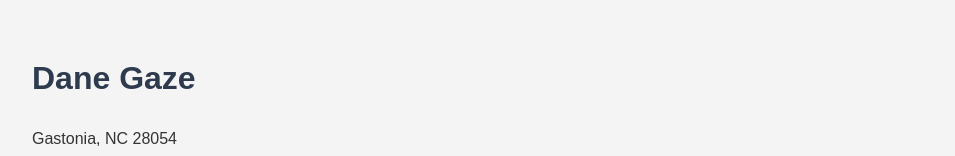
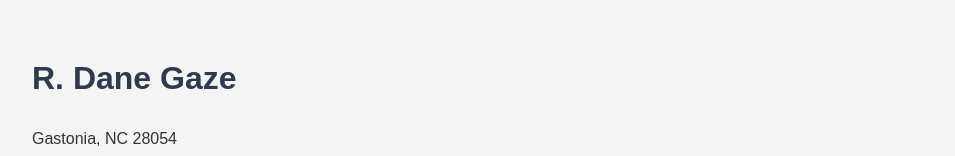
Before and after one commit to Dgaze00/dane-portfolio, a plain HTML site: page index.html in a window 1280 px wide. Shown: the top 156 px of the page, without its empty margins (158-1113 px from the left). Drawn offline with Linux system fonts and the light colour scheme.

Commit message:
Update index.html

```diff
--- a/index.html
+++ b/index.html
@@ -2,7 +2,7 @@
 <html lang="en">
 <head>
   <meta charset="UTF-8">
-  <title>Dane Gaze - IT Resume</title>
+  <title>R. Dane Gaze - IT Resume</title>
   <style>
     body {
       font-family: Arial, sans-serif;
@@ -35,7 +35,7 @@
 </head>
 <body>
 
-  <h1>Dane Gaze</h1>
+  <h1>R. Dane Gaze</h1>
   <div class="contact">
     Gastonia, NC 28054<br>
     dane.gaze@yahoo.com · (864) 901-1005<br>
```
